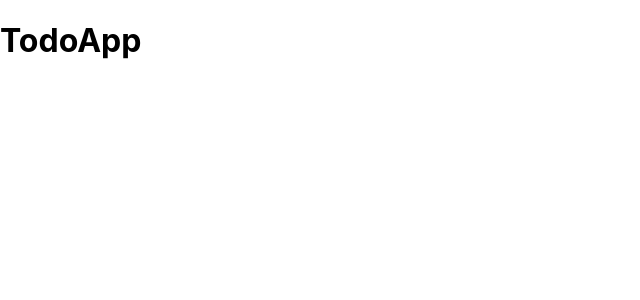
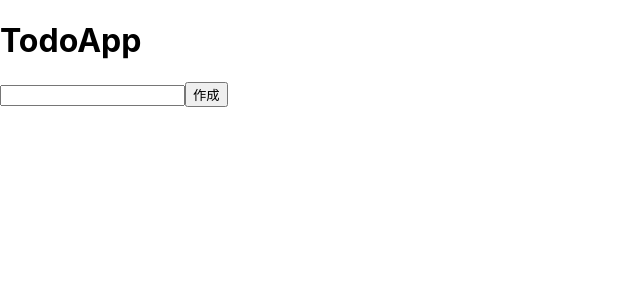
Before and after one commit to Hirotoshin/js_todoApp, a React (Create React App) app: page / in a window 1280 px wide. Shown: the top 300 px of the page, without its empty margins (0-640 px from the left). Built offline with nearby package versions, Linux system fonts and the light colour scheme.

Commit message:
できた

```diff
--- a/src/App.js
+++ b/src/App.js
@@ -1,10 +1,13 @@
 import React, { Component } from 'react';
 import './App.css';
-
+import TodoList from './todoList';
 class App extends Component {
   render() {
     return (
-      <h1>TodoApp</h1>
+      <div>
+        <h1>TodoApp</h1>
+        <TodoList />
+      </div>
     );
   }
 }
--- a/src/reducer.js
+++ b/src/reducer.js
@@ -6,6 +6,7 @@ const initialState = {
 
 export function rootReducer(state=initialState, action) {
     let _state = JSON.parse(JSON.stringify(state))
+    console.log(_state);
     switch(action.type) {
         case ADD_TODO:
             _state.todo.push({
--- a/src/todoList.js
+++ b/src/todoList.js
@@ -0,0 +1,78 @@
+import React from 'react';
+import { addTodo,deleteTodo,updateTodo } from './action';
+import {connect} from 'react-redux';
+
+class TodoList extends React.Component {
+    constructor(props) {
+        super(props);
+        this.state = {
+            todo: this.props.todo,
+            title: "",
+        }
+        this.userInput = this.userInput.bind(this);
+        this.addTodo = this.addTodo.bind(this);
+        this.deleteTodo = this.deleteTodo.bind(this);
+        this.updateTodo = this.updateTodo.bind(this);
+    }
+
+    userInput(e) {
+        var _state = JSON.parse(JSON.stringify(this.state));
+        _state.title = e.target.value;
+        this.setState(_state)
+    }
+
+    addTodo() {
+        var _state = JSON.parse(JSON.stringify(this.state));
+        _state.title = '';
+        this.setState(_state)
+        this.props.addTodo(this.state.title)
+    }
+
+    deleteTodo(index) {
+        this.props.deleteTodo(index)
+    }
+
+    updateTodo(index) {
+        this.props.updateTodo(index)
+    }
+
+    render() {
+        var list = this.props.todo.map((item,index) => {
+            return (
+                <div>
+                    <input type="button" value="更新" onClick={() => {this.updateTodo(index)}}/>
+                    {"・"+item.title}
+                    {this.props.todo[index].done ? "完了" : null}
+                    <input type="button" value="削除" onClick={() => {this.deleteTodo(index)}}/>
+                </div>
+            );
+        })
+
+        return (
+            <div>
+                <input value={this.state.title} onChange={(e) => this.userInput(e)} />
+                <input type="button" value={"作成"} onClick={this.addTodo}/>
+                {list}
+            </div>
+        );
+    }
+}
+
+function mapStateToProps(state) {
+    return {
+        todo: state.todo
+    }
+}
+
+function mapDispatchToProps(dispatch) {
+    return {
+        addTodo: (title) => dispatch(addTodo(title)),
+        deleteTodo: (index) => dispatch(deleteTodo(index)),
+        updateTodo: (index) => dispatch(updateTodo(index)),
+    }
+}
+
+export default connect(
+    mapStateToProps,
+    mapDispatchToProps,
+)(TodoList)
```
